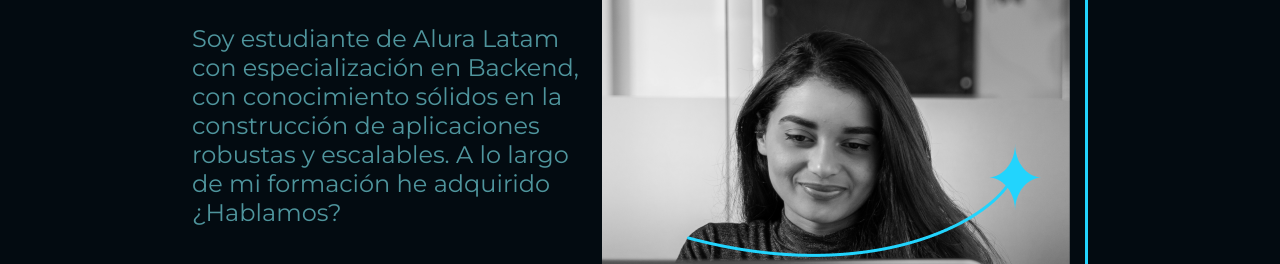
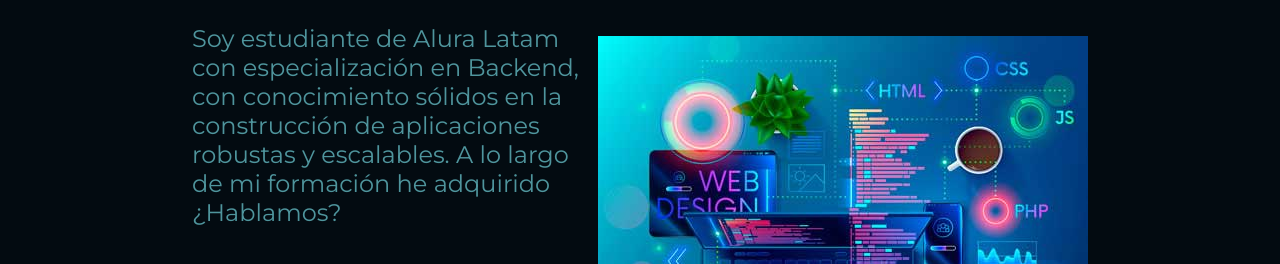
Before and after one commit to flackmetal/flackmetal.github.io, a plain HTML site: page index.html in a window 1280 px wide. Shown: the part 180-444 px from the top of the page. Drawn offline with nearby package versions, Linux system fonts and the light colour scheme.

Commit message:
Update index.html
cambios en imagen

```diff
--- a/index.html
+++ b/index.html
@@ -45,7 +45,7 @@
                 </div>
 
         </section>
-            <img src="./assets/Imagen.png" alt="Foto de Ana García desarrolando un proyecto">
+            <img src="./assets/Imagen.jpg" alt="Foto diseño web">
     </main>
     <footer class="footer">
         <p>Desarrollado por Felipe Labra</p>
```
